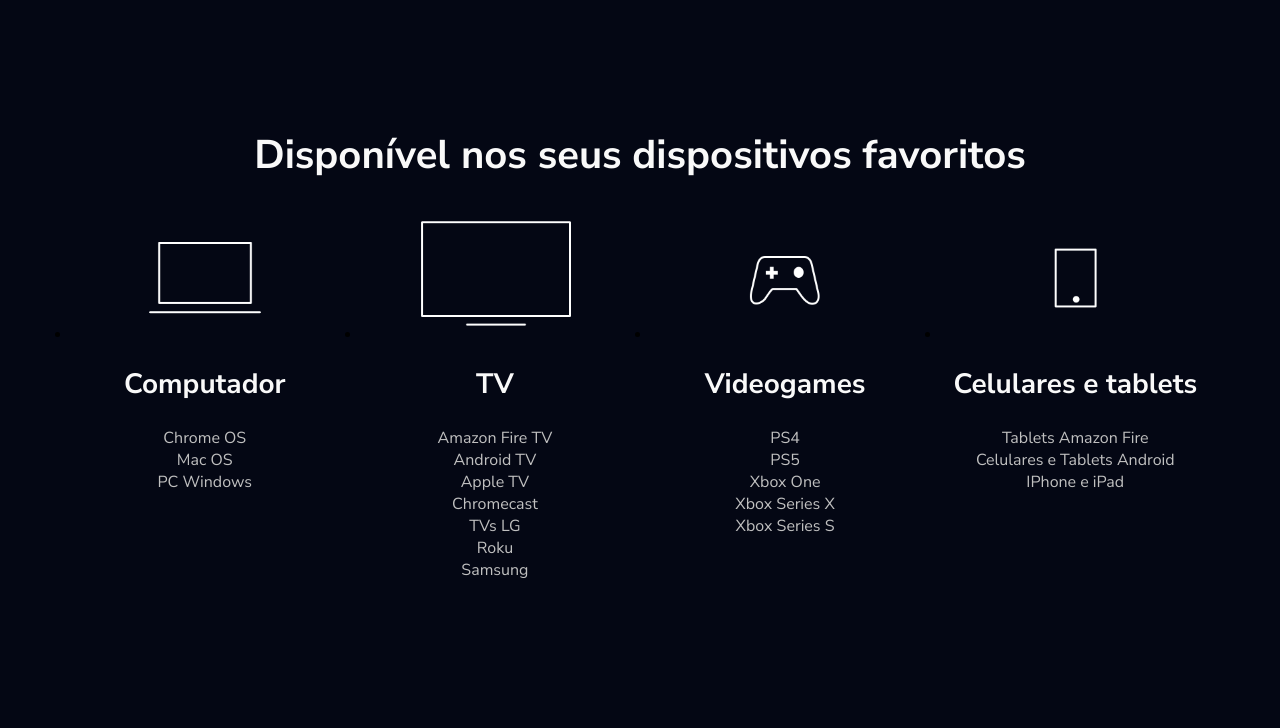
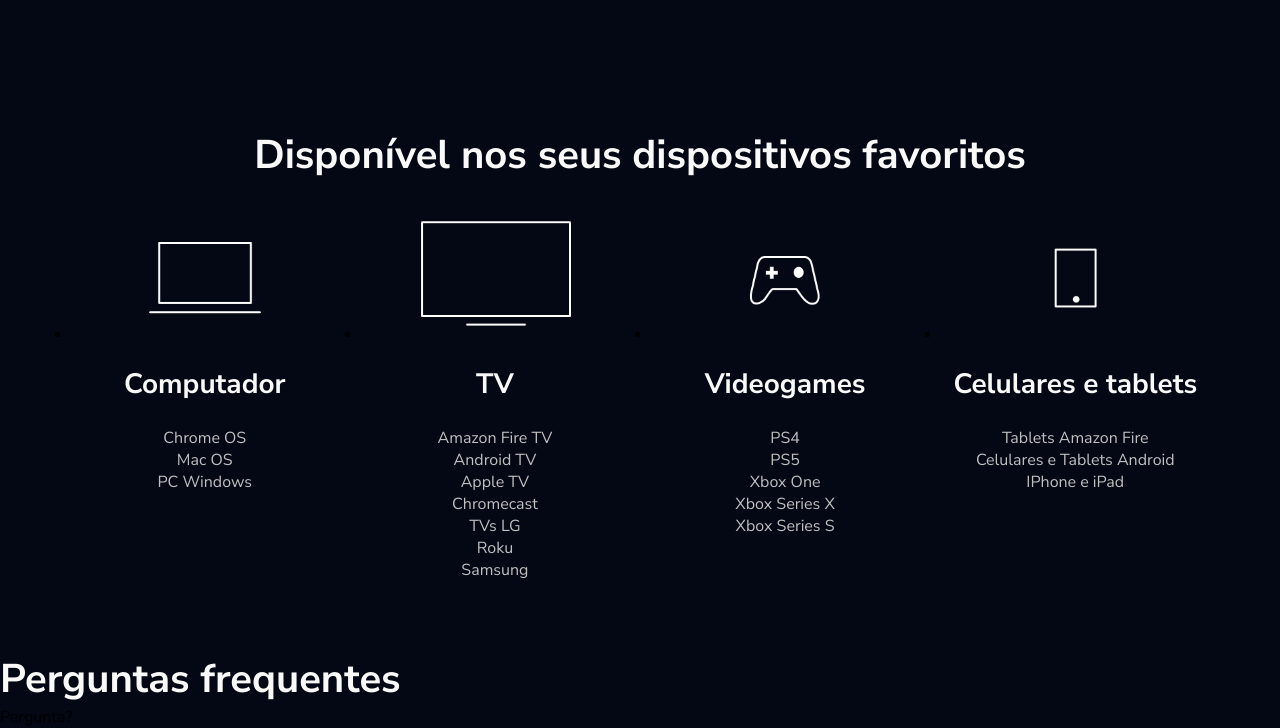
Before and after one commit to ardszsantos/ebac-dump, a website: page ebac-disney-plus/index.html in a window 1280 px wide. Shown: the part 3683-4411 px from the top of the page. Before the commit the page ends 4335 px from the top, so only its background shows below. Drawn offline with nearby package versions, Linux system fonts and the light colour scheme; files that its build step writes are made by us from their sources; files whose address does not match are found by name.

Commit message:
started the next

```diff
--- a/ebac-disney-plus/index.html
+++ b/ebac-disney-plus/index.html
@@ -209,7 +209,19 @@
             </li>
         </ul>
     </section>
+    <section class="faq">
+        <h2 class="title">Perguntas frequentes</h2>
+        <ul class="faq__questions">
+            <li class="faq__questions__item">
+                <div class="faq__questions__item__question">
+                    Pergunta?
+                </div>
+                <div class="faq__questions__item__answer">
 
+                </div>
+            </li>
+        </ul>
+    </section>
     <script src="./src/main.js"></script>
 </body>
 </html>
```
